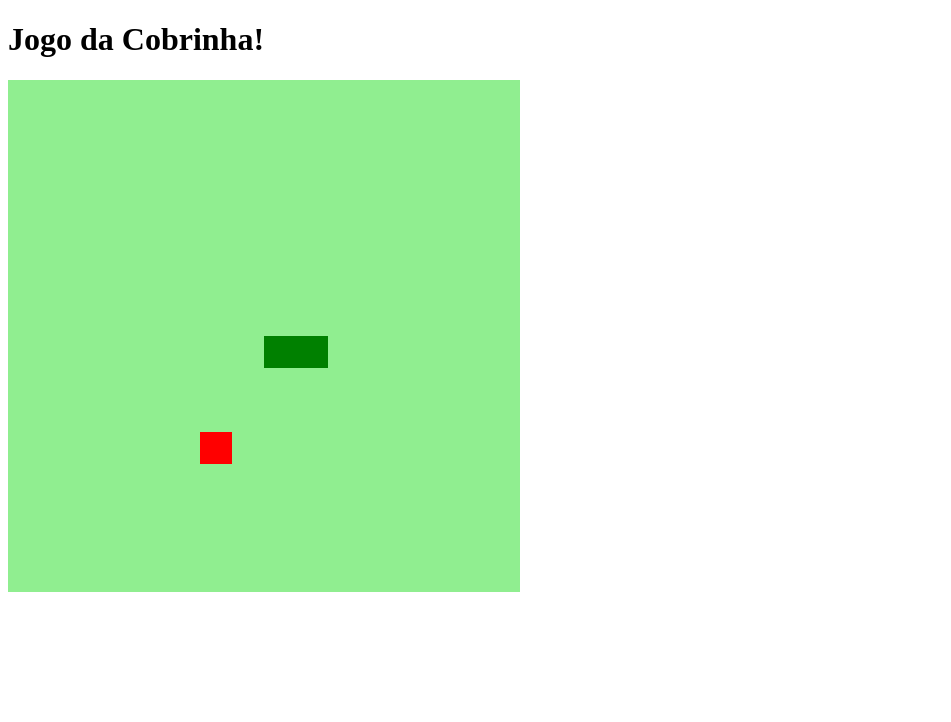
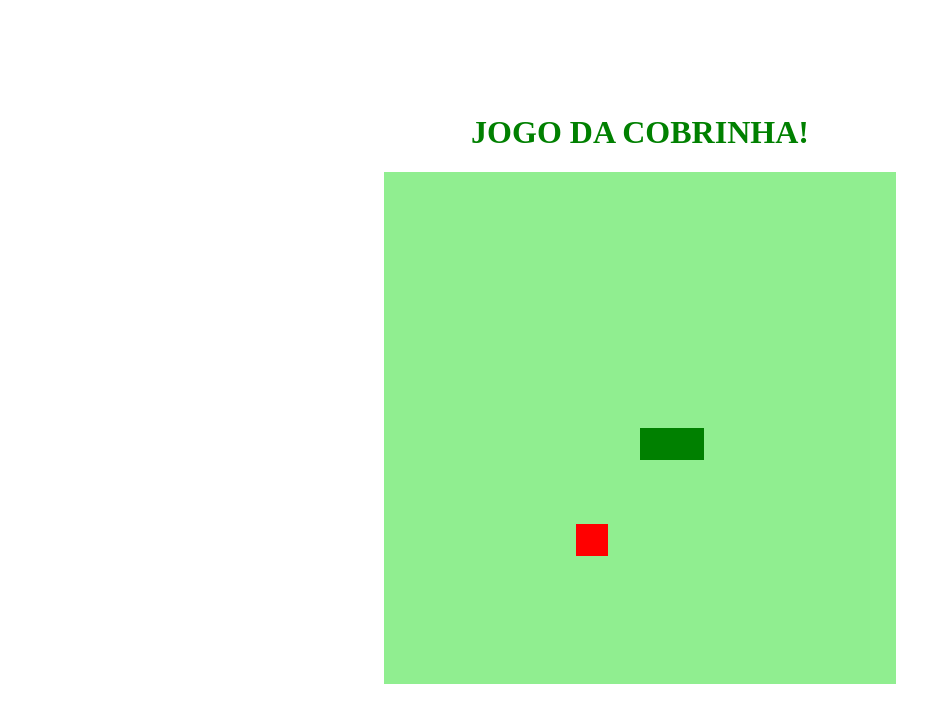
Before and after one commit to alextadra/jogoDaCobrinha, a plain HTML site: page index.html in a window 1280 px wide. Shown: the whole page, without its empty margins (0-951 px from the left). Drawn offline with Linux system fonts and the light colour scheme.

Commit message:
estilizacao do body

```diff
--- a/index.html
+++ b/index.html
@@ -6,10 +6,10 @@
     <meta name="viewport" content="width=device-width, initial-scale=1.0">
     <link rel="stylesheet" href="style.css">
     <script defer src="script.js"></script>
-    <title>Jogo da cobrinha</title>
+    <title> JOGO DA COBRINHA</title>
 </head>
 <body>
-    <h1>Jogo da Cobrinha!</h1>
+    <h1>JOGO DA COBRINHA!</h1>
     <canvas id="snake" width="512" height="512"></canvas>
 </body>
 </html>
--- a/style.css
+++ b/style.css
@@ -0,0 +1,9 @@
+body{
+    height: 95vh;
+    width: 95;
+    display: flex;
+    justify-content: center;
+    align-items: center;
+    flex-direction: column;
+    color: green;
+}
```
